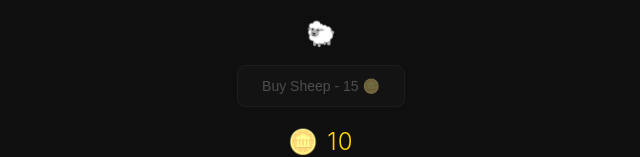
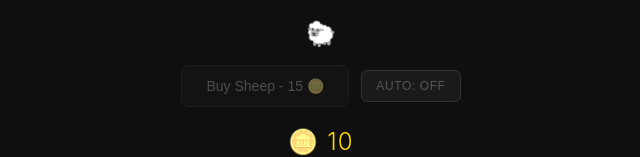
Before and after one commit to ocherwei/my-first-monolithic-spring-boot-application, a React app in the folder frontend/: page / in a window 1280 px wide. Shown: the part 415-572 px from the top of the page, without its empty margins (319-959 px from the left). Built offline with nearby package versions, Linux system fonts and the light colour scheme; the HTML template or start-up script is replaced by a standard one.

Commit message:
add autobuy function

```diff
--- a/frontend/src/App.scss
+++ b/frontend/src/App.scss
@@ -84,6 +84,34 @@ $gold-color: #ffd700;
     }
   }
 
+  .buy-controls {
+    display: flex;
+    align-items: center;
+    gap: 12px;
+  }
+
+  .auto-toggle-btn {
+    padding: 8px 14px;
+    font-size: 12px;
+    background: #1a1a1a;
+    color: #555;
+    border: 1px solid #333;
+    border-radius: 6px;
+    cursor: pointer;
+    transition: all 0.2s;
+    text-transform: uppercase;
+    letter-spacing: 0.05em;
+
+    &:hover {
+      background: #222;
+    }
+
+    &.on {
+      color: $green;
+      border-color: $green;
+    }
+  }
+
   .buy-btn {
     padding: 12px 24px;
     font-size: 14px;
--- a/frontend/src/App.tsx
+++ b/frontend/src/App.tsx
@@ -1,4 +1,4 @@
-import { useEffect, useState } from 'react'
+import { useEffect, useRef, useState } from 'react'
 import './App.scss'
 import {
   initialState,
@@ -27,6 +27,26 @@ function App() {
 
     return () => clearInterval(interval)
   }, [])
+
+  // Auto-buy: purchase when gold >= 15 and increases past the last gold value.
+  // When gold drops (manual purchase / higher deduction), reset the baseline
+  // so future gold increases can trigger purchases again.
+  const lastBoughtGold = useRef<number>(state.gold)
+
+  useEffect(() => {
+    if (state.autoBuySheep) {
+      if (state.gold < lastBoughtGold.current) {
+        // Gold dropped — reset baseline so next increase triggers a buy
+        lastBoughtGold.current = 0
+      } else if (state.gold >= 15 && state.gold > lastBoughtGold.current) {
+        lastBoughtGold.current = state.gold
+        const next = doBuySheep(state)
+        if (next) setState(next)
+      }
+    } else {
+      lastBoughtGold.current = 0
+    }
+  }, [state.gold, state.autoBuySheep, state])
 
   // Buy sheep: costs 15 gold
   const buySheep = () => {
@@ -66,13 +86,23 @@ function App() {
         </span>
       </div>
 
+      <div className="buy-controls">
         <button
           className="buy-btn"
           onClick={buySheep}
-        disabled={state.gold < 15}
+          disabled={state.gold < 15 || state.autoBuySheep}
         >
           Buy Sheep - 15 <span className="btn-coin">🪙</span>
         </button>
+        <button
+          className={`auto-toggle-btn${state.autoBuySheep ? ' on' : ''}`}
+          onClick={() =>
+            setState((prev) => ({ ...prev, autoBuySheep: !prev.autoBuySheep }))
+          }
+        >
+          Auto: {state.autoBuySheep ? 'ON' : 'OFF'}
+        </button>
+      </div>
 
       <div className="gold-display">
         <span className="coin">🪙</span> {state.gold}
--- a/frontend/src/gameLogic.ts
+++ b/frontend/src/gameLogic.ts
@@ -1,8 +1,9 @@
 export interface GameState {
-  grass: number    // 0-100
-  wool: number     // 0-100
+  grass: number       // 0-100
+  wool: number        // 0-100
   gold: number
   sheep: number
+  autoBuySheep: boolean  // auto-purchase sheep when gold >= 15
 }
 
 export interface Actions {
@@ -14,11 +15,17 @@ export const initialState: GameState = {
   wool: 0,
   gold: 10,
   sheep: 1,
+  autoBuySheep: false,
 }
 
 export function grassDecay(state: GameState): GameState {
   const deduction = 10 + Math.max(0, state.sheep - 1) * 5
-  return { ...state, grass: Math.max(0, state.grass - deduction) }
+  const newGrass = state.grass - deduction
+  if (newGrass <= 0) {
+    // Grass hits 0 → reset to full (100)
+    return { ...state, grass: 100 }
+  }
+  return { ...state, grass: newGrass }
 }
 
 export function woolGrow(state: GameState): GameState {
```
Also changed, not shown: 2 other files (tests, documents, lock files or other folders). Lines whose indentation alone changed are shown as unchanged.
